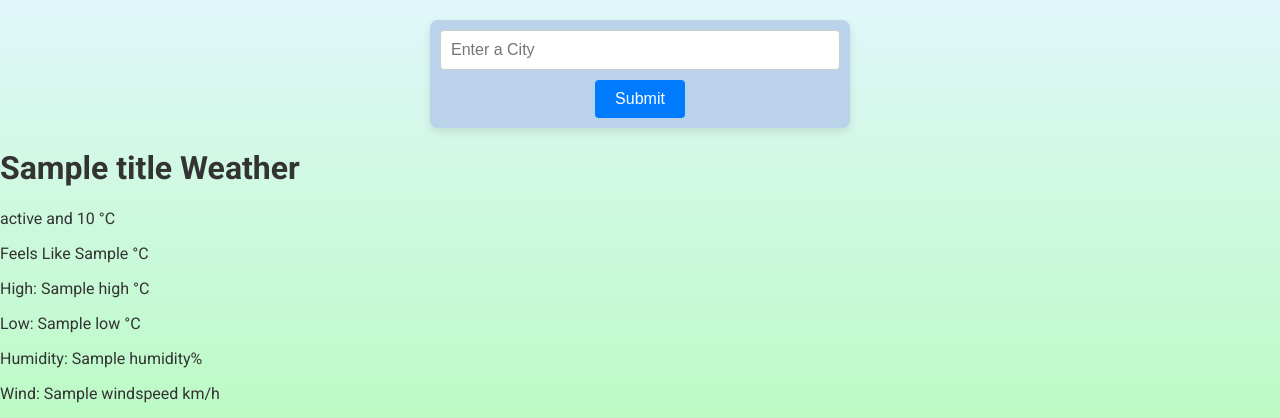
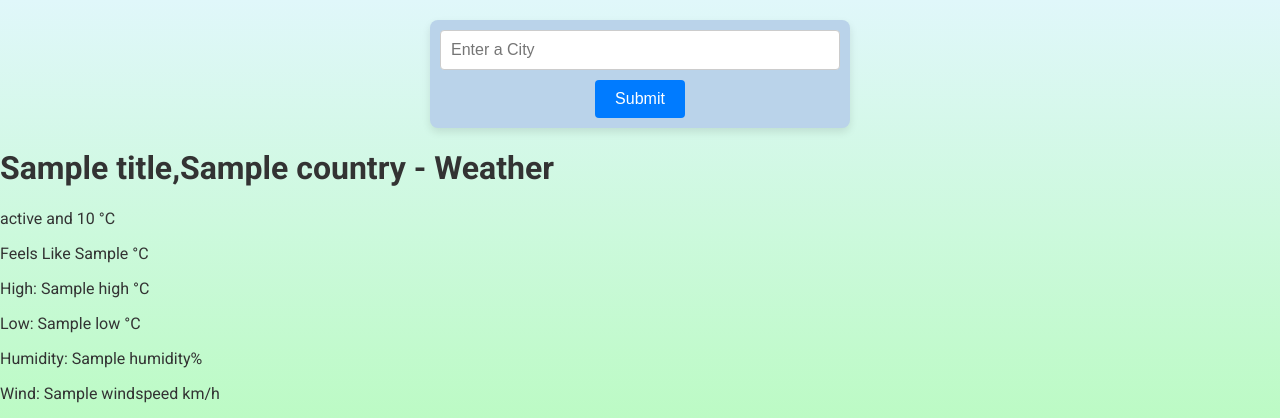
Before and after one commit to dp0912/weather-app, a Flask app: template templates/weather.html in a window 1280 px wide. Shown: the top 418 px of the page. Run offline with Flask 3, Linux system fonts and the light colour scheme; the template is opened without the code that fills it: most values are stand-ins (such as "Sample title", 1, 10 or a date in 2020).

Commit message:
added country

```diff
--- a/server.py
+++ b/server.py
@@ -31,6 +31,7 @@ def get_weather():
     return render_template(
         "weather.html",
         title=weather_data["name"],
+        country=f"{weather_data['sys']['country']}",
         status=weather_data["weather"][0]["description"].capitalize(),
         temp=f"{weather_data['main']['temp']:.1f}",
         feels_like=f"{weather_data['main']['feels_like']:.1f}",
--- a/templates/weather.html
+++ b/templates/weather.html
@@ -17,14 +17,14 @@
     </form>
 
     <div class="Weather-Info">
-        <h1>{{ title }} Weather</h1>
-        <p>{{ status }} and {{ temp }} &deg;C</p>
-        <p>Feels Like {{ feels_like }} &deg;C</p>
-        <p>High: {{ high }} &deg;C</p>
-        <p>Low: {{ low }} &deg;C</p>
-        <p>Humidity: {{ humidity }}% </p>
-        <p>Wind: {{ windspeed }} km/h </p>
-        <p>Gusts: {{ windgust }} km/h </p>
+        <h1> {{ title }},{{ country }} - Weather </h1>
+        <p> {{ status }} and {{ temp }} &deg;C </p>
+        <p> Feels Like {{ feels_like }} &deg;C </p>
+        <p> High: {{ high }} &deg;C </p>
+        <p> Low: {{ low }} &deg;C </p>
+        <p> Humidity: {{ humidity }}% </p>
+        <p> Wind: {{ windspeed }} km/h </p>
+        <p> Gusts: {{ windgust }} km/h </p>
     </div>
 </body>
 
```
